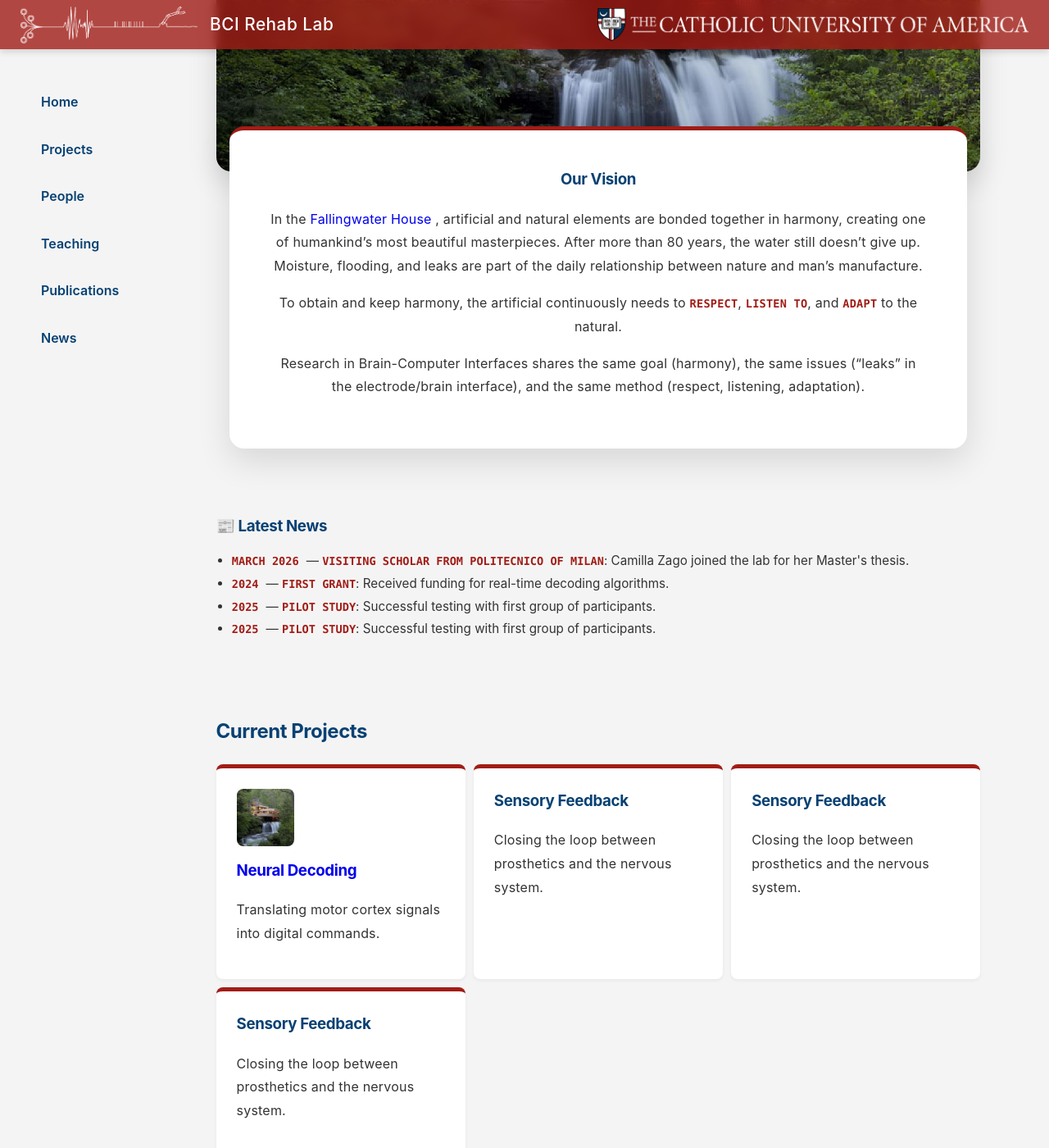
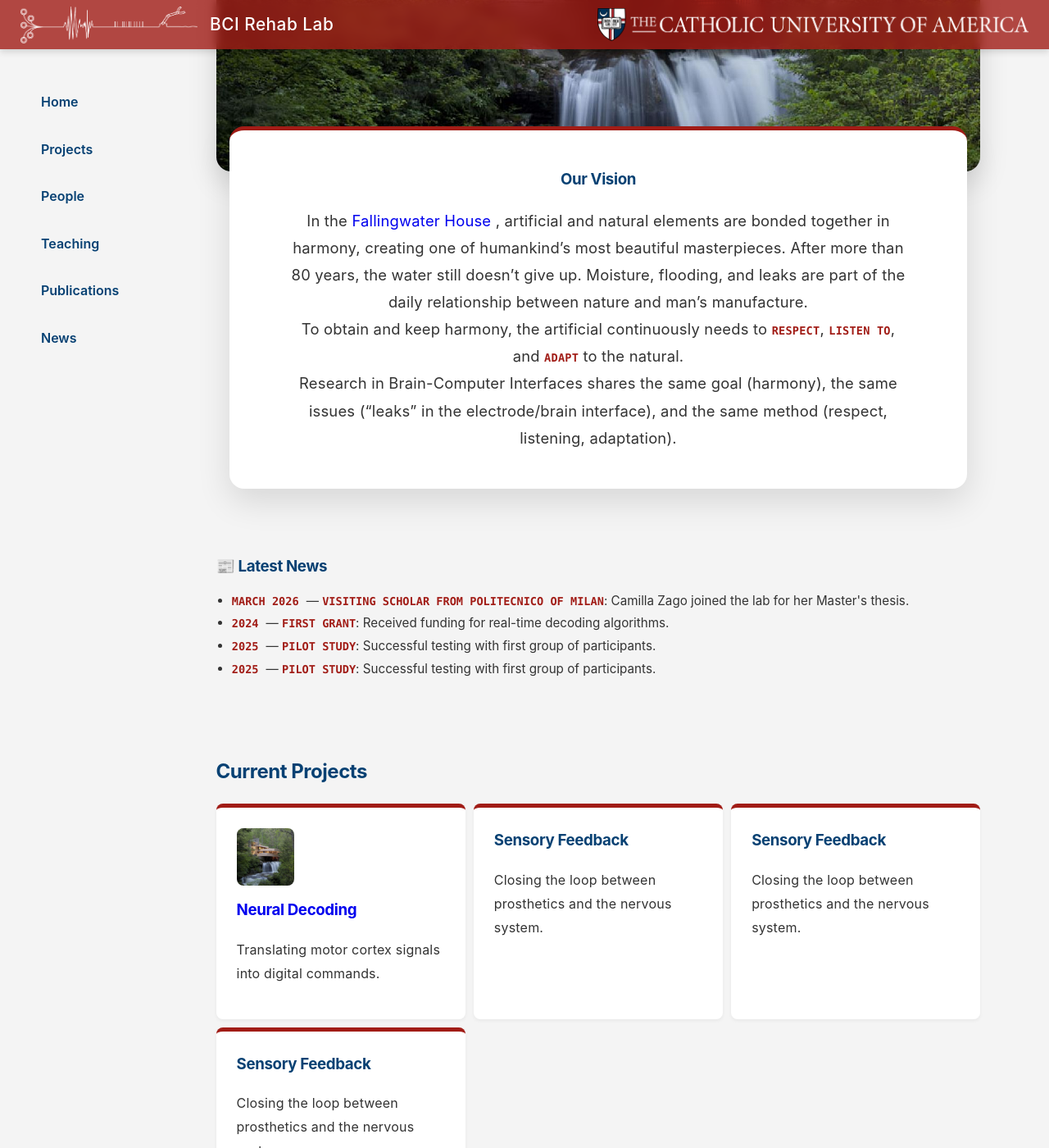
Before and after one commit to alessandrovato/alessandrovato.github.io, a Jekyll site: the page built from index.html, in a window 1280 px wide and 1400 px high, scrolled down 433 px. Shown: the whole window at 82% size. Built offline with Jekyll 4.4.1, drawn with Linux system fonts in a browser that asks for light colours.

Commit message:
Update main.css

```diff
--- a/assets/css/main.css
+++ b/assets/css/main.css
@@ -330,6 +330,23 @@
 
     text-align:center;
 }
+
+.home-text-side h1{
+
+    font-size:3rem;
+    margin-bottom:10px;
+}
+
+.home-text-side p{
+
+    font-size:1.15rem;
+    line-height:1.8;
+    max-width:760px;
+    margin:auto;
+}
+
+
+
 
     /* =========================================================
        HOME GRID
```
